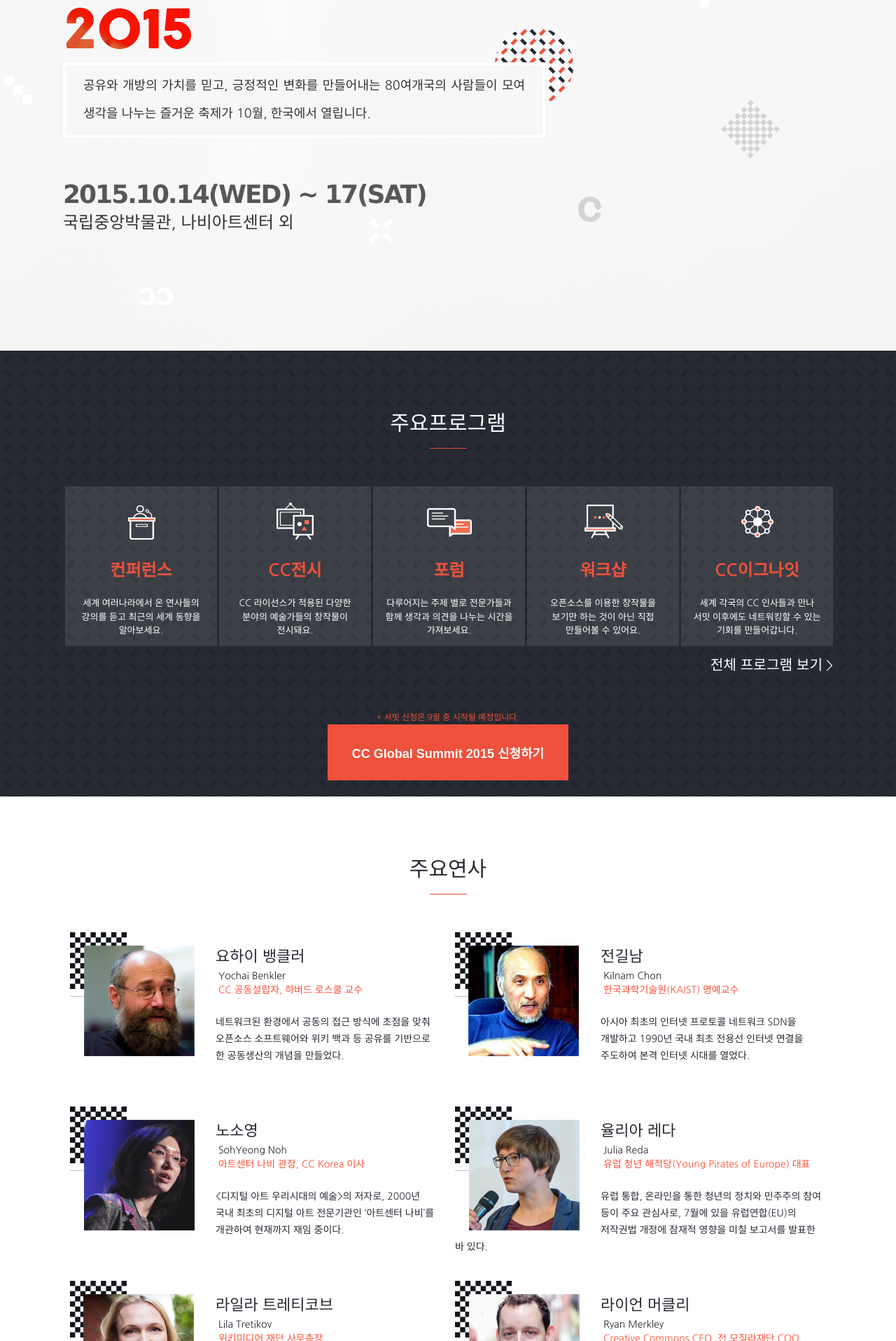
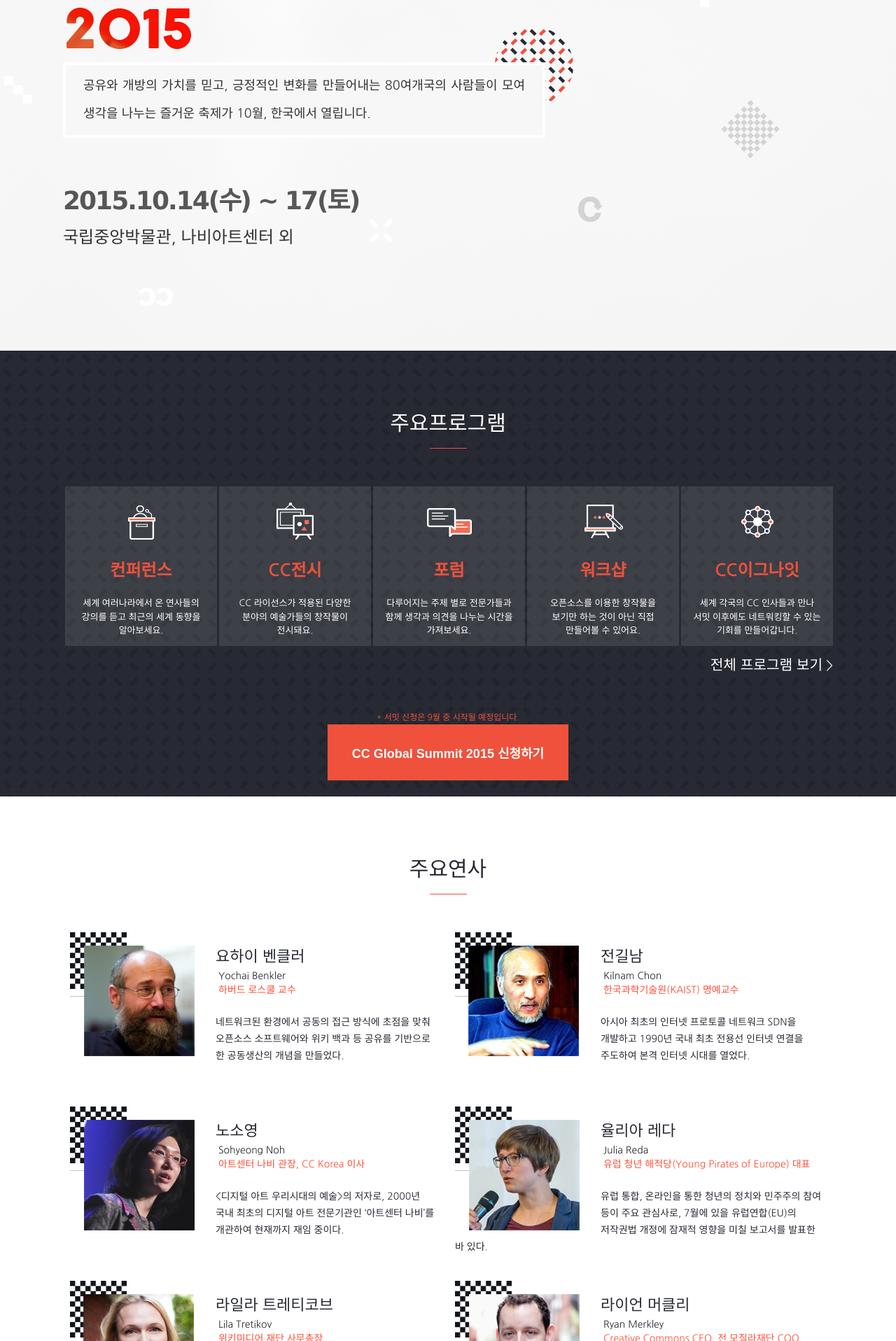
Before and after one commit to creativecommonskorea/2015-global-summit, a Jekyll site: the page built from index.html, in a window 1280 px wide. Shown: the part 470-2386 px from the top of the page at 70% size. Built offline with Jekyll 4.4.1, drawn with Linux system fonts in a browser that asks for light colours; nearby versions of some CDN libraries.

Commit message:
스타일 수정

```diff
--- a/_data/mainspeakers.yml
+++ b/_data/mainspeakers.yml
@@ -2,13 +2,13 @@
 - id: "yochai_benkler"
   image: "images/speaker/sp_01_Yochai_benkler.png"
   main_img: "images/base/speaker_01.png"
-  kor_name: "요하이 뱅클러"
+  kor_name: "요하이 벤클러"
   eng_name: "Yochai Benkler"
   main_eng: "&nbsp;Yochai Benkler"
   fb: "https://www.facebook.com/pages/Yochai-Benkler/105527849480793?fref=ts"
   tw: "https://twitter.com/YochaiBenkler"
-  organize: "CC 공동설립자, 하버드 로스쿨 교수"
-  main_org: "&nbsp;CC 공동설립자, 하버드 로스쿨 교수"
+  organize: "하버드 로스쿨 교수"
+  main_org: "&nbsp;하버드 로스쿨 교수"
   main_abs: "네트워크된 환경에서 공동의 접근 방식에 초점을 맞춰 오픈소스 소프트웨어와 위키 백과 등 공유를 기반으로 한 공동생산의 개념을 만들었다."
   describe: >
     &lt;네트워크의 부&gt;(2006)의 저자이며 네트워크된 환경에서 공동의 접근 방식에 초점을 맞춰 오픈소스 소프트웨어와 위키 백과 등 공유를 기반으로 한 동료생산이라는 용어를
@@ -43,8 +43,8 @@
   image: "images/speaker/sp_03_Soh_Yeong_Noh.png"
   main_img: "images/base/speaker_03.png"
   kor_name: "노소영"
-  eng_name: "SohYeong Noh"
-  main_eng: "&nbsp;SohYeong Noh"
+  eng_name: "Sohyeong Noh"
+  main_eng: "&nbsp;Sohyeong Noh"
   fb: "https://www.facebook.com/pages/Sk-%EC%95%84%ED%8A%B8%EC%84%BC%ED%84%B0-%EB%82%98%EB%B9%84/287394241290825"
   tw: "https://twitter.com/artcenternabi"
   organize: "아트센터 나비 관장, CC Korea 이사"
--- a/_includes/header.html
+++ b/_includes/header.html
@@ -4,10 +4,10 @@
         $('.menus > ul > li').each(function(){
             if( $(this).attr('data-target') ) {
                 var _target = $(this).attr('data-target');
-                console.log( $(this).position().left, ($(this).width() / 2),  $('#' + _target).width() / 2);
-                console.log($(this).position().left + ($(this).width() / 2) - ($('#' + _target).width() / 2));
-                var _left =  $(this).position().left + ($(this).width / 2);
-                $('#' + _target).css('left',  _left + 'px');
+
+                console.log($(this), $('#' + _target));
+
+                $('#' + _target).css('left',  $(this).position().left + 'px');
             }
         });
 
@@ -78,7 +78,7 @@
         <ul>
             <li><a href="https://www.facebook.com/events/1455321544773645/"><img src="/images/base/facebook.png" alt="페이스북"/></a></li>
             <li><a href="https://twitter.com/cckorea"><img src="/images/base/twitter.png" alt="트위터"/></a></li>
-            <li><a href="/coming_soon.html">English</a></li>
+            <li><a href="https://summit.creativecommons.org/" target="_blank">English</a></li>
         </ul>
     </nav>
 </div>
@@ -115,12 +115,7 @@
             <a href="/keywords.html">키워드</a>
         </div>
         <div class="mobile_b_menu clickable" id="attend">
-            참가신청
-            <div class="arrow"><img src="/images/base/arrow_down.png" alt=""/></div>
-        </div>
-        <div class="mobile_s_menu attend_sub">
-            <a href="/coming_soon.html">참가신청</a><br/>
-            <a href="/coming_soon.html">참가자</a>
+            <a href="javascript:alert('멋진 글로벌 써밋을 위해 준비중입니다.\n:) 조금만 기다려주세요!');">참가신청</a>
         </div>
         <div class="mobile_b_menu"><a href="/sponsors.html">후원사</a></div>
         {% for post in site.posts limit:1 %}
@@ -138,8 +133,10 @@
         <nav class="menus">
             <ul>
                 <li data-target="submenu_1"><a href="/introduce.html">행사소개</a></li>
-                <li data-target="submenu_2"><a href="/programs.html">프로그램</a></li>
-                <li><a href="/attend.html">참가신청</a></li>
+                <li data-target="submenu_2">
+                    <a href="/programs.html">프로그램</a>
+                </li>
+                <li><a href="javascript:alert('멋진 글로벌 써밋을 위해 준비중입니다.\n:) 조금만 기다려주세요!');">참가신청</a></li>
                 <li><a href="/sponsors.html">후원사</a></li>
                 {% for post in site.posts limit:1 %}
                 <li><a href="{{ post.url | prepend: site.baseurl }}">소식</a></li>
--- a/css/main.css
+++ b/css/main.css
@@ -162,12 +162,6 @@ img {
         line-height: 8px;
         background-color: #FFFFFF;
         text-align: center; }
-      .main_menu .sub_menus .main_sub_menu#submenu_1 {
-        left: 372px; }
-      .main_menu .sub_menus .main_sub_menu#submenu_2 {
-        left: 457px; }
-      .main_menu .sub_menus .main_sub_menu#submenu_3 {
-        left: 653px; }
       .main_menu .sub_menus .main_sub_menu a {
         font-size: 0.875em;
         text-decoration: none;
@@ -226,7 +220,8 @@ img {
       .main_invite_wrap main div.location .dateinfo, .main_invite_wrap main .schedule .timetable table tr td div.oneline_location .dateinfo, .schedule .timetable table tr td .main_invite_wrap main div.oneline_location .dateinfo {
         font: bold 36px Verdana;
         color: #575757;
-        letter-spacing: -2px; }
+        letter-spacing: -2px;
+        margin-bottom: 10px; }
         @media screen and (max-width: 1000px) {
           .main_invite_wrap main div.location .dateinfo, .main_invite_wrap main .schedule .timetable table tr td div.oneline_location .dateinfo, .schedule .timetable table tr td .main_invite_wrap main div.oneline_location .dateinfo {
             font: bold 0.850em Verdana;
--- a/index.html
+++ b/index.html
@@ -17,7 +17,7 @@ description: 공유와 개방의 가치를 믿고, 긍정적인 변화를 만들
         -->
 
         <div class="location">
-            <div class="dateinfo">2015.10.14(WED) ~ 17(SAT)</div>
+            <div class="dateinfo">2015.10.14(수) ~ 17(토)</div>
             <div class="locate">국립중앙박물관, 나비아트센터 외</div>
         </div>
     </main>
@@ -78,7 +78,7 @@ description: 공유와 개방의 가치를 믿고, 긍정적인 변화를 만들
     </div>
     <div class="apply_summit_wrap">
         <span style="color:#ef513c; font-size: 12px;">* 서밋 신청은 9월 중 시작될 예정입니다.</span><br/>
-        <button class="apply_summit" type="button" id="apply_summit_btn" onclick="location.href='attend.html';">CC Global Summit 2015 신청하기</button>
+        <button class="apply_summit" type="button" id="apply_summit_btn" onclick="alert('멋진 글로벌 써밋을 위해 준비중입니다.\n:) 조금만 기다려주세요!');">CC Global Summit 2015 신청하기</button>
     </div>
 </div>
 <div class="wrap main_speakes_wrap end_bar">
@@ -90,8 +90,8 @@ description: 공유와 개방의 가치를 믿고, 긍정적인 변화를 만들
             {% for s in site.data.mainspeakers %}
             <div class="speaker ">
                 <div class="speaker_image"><img src="{{ s.main_img }}" alt="{{ s.kor_name }},{{ s.eng_name }}"/></div>
-                <div class="kor_name"><a href="speakers.html?jumpTo=yochai_benkler">{{ s.kor_name }}</a></div>
-                <div class="eng_name"><a href="speakers.html?jumpTo=yochai_benkler">{{ s.main_eng }}</a></div>
+                <div class="kor_name"><a href="speakers.html?jumpTo={{ s.id }}">{{ s.kor_name }}</a></div>
+                <div class="eng_name"><a href="speakers.html?jumpTo={{ s.id }}">{{ s.main_eng }}</a></div>
                 <div class="organize">{{ s.main_org }}</div>
                 <div class="guide_line"></div>
                 <div class="speaker_description">{{ s.main_abs }}</div>
--- a/speakers.html
+++ b/speakers.html
@@ -20,7 +20,7 @@ layout: base
 
     $(document).ready(function () {
         if (getUrlParameter('jumpTo'))
-            $("html, body").scrollTop($('#' + getUrlParameter('jumpTo')).offset().top + 116);
+            $("html, body").scrollTop($('#' + getUrlParameter('jumpTo')).offset().top);
     });
 </script>
 
```
Also changed, not shown: css/main.scss (+2 -9 lines).
